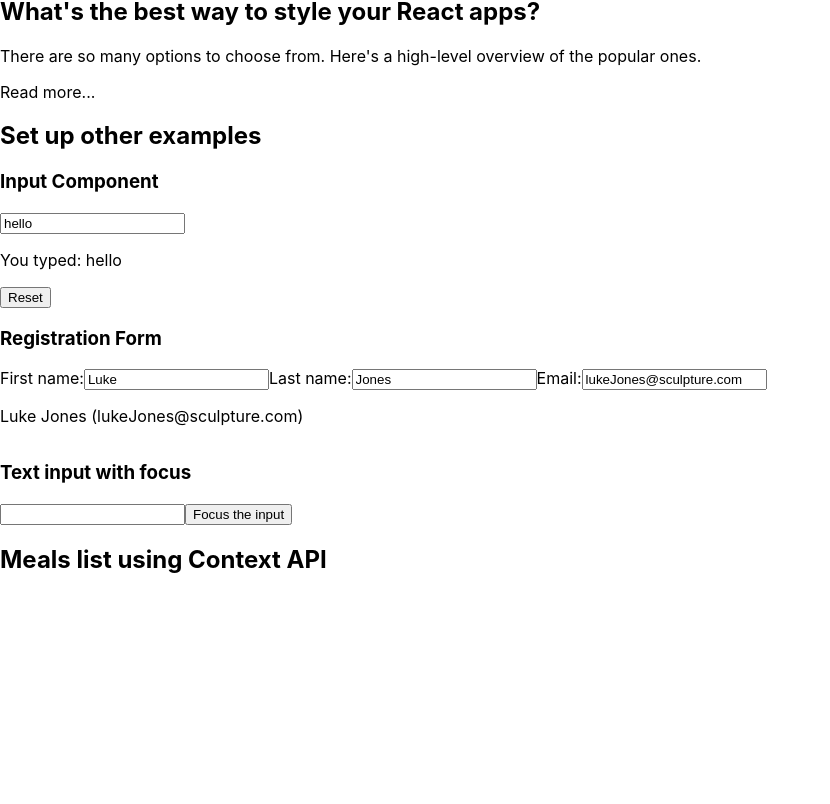
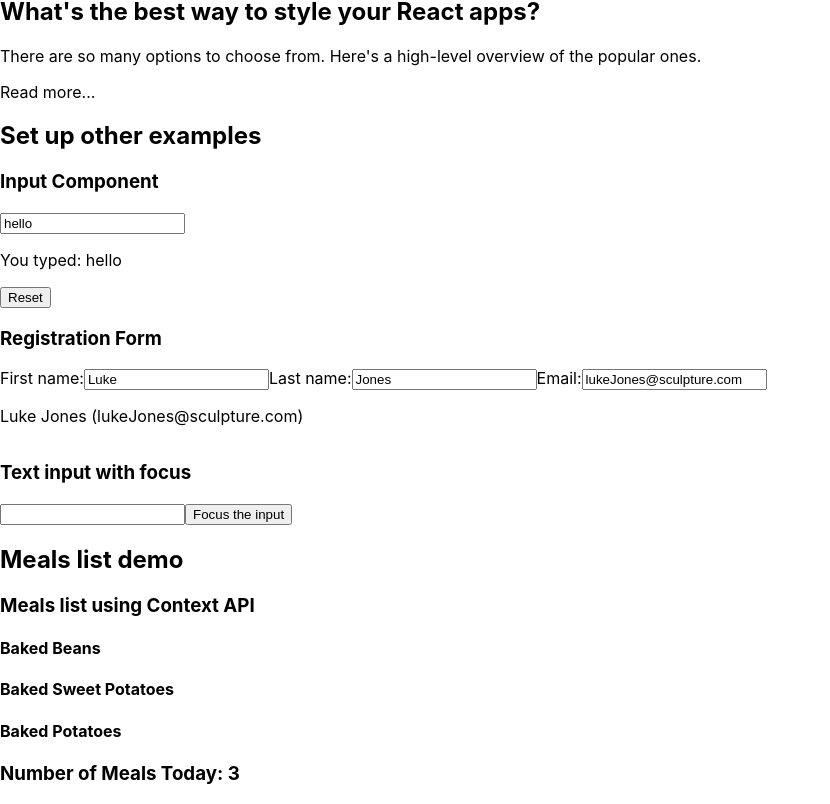
Before and after one commit to surajjayraman/customizing-example, a React (Create React App) app: page / in a window 1280 px wide. Shown: the part 252-1056 px from the top of the page, without its empty margins (0-830 px from the left). Before the commit the page ends 846 px from the top, so only its background shows below. Built offline with nearby package versions, Linux system fonts and the light colour scheme.

Commit message:
Add MealsList and Counter components

```diff
--- a/src/App.js
+++ b/src/App.js
@@ -4,6 +4,10 @@ import Intro2 from "./components/Intro2";
 import Intro3 from "./components/Intro3";
 import RegisterForm from "./components/RegisterForm";
 import TextInputWithFocusButton from "./components/TextInputWithFocusButton";
+import MealsProvider from "./providers/MealsProvider";
+import MealsList from "./components/MealsList";
+import Counter from "./components/Counter";
+
 function App() {
   function handleClick() {
    let randomNum = Math.floor(Math.random() * 3) + 1;
@@ -35,7 +39,11 @@ function App() {
       </tr>
      </div>
      <div>
-      <h2>Meals list using Context API</h2>
+      <h2>Meals list demo</h2>
+      <MealsProvider>
+        <MealsList />
+        <Counter />
+      </MealsProvider>
     </div>
    </div>
  );
--- /dev/null
+++ b/src/components/Counter.js
@@ -0,0 +1,14 @@
+import { useMealsListContext } from "../providers/MealsProvider";
+
+const Counter = () => {
+
+    const { meals } = useMealsListContext();
+
+    return (
+        <div>
+            <h3>Number of Meals Today: {meals.length} </h3>
+        </div>
+    )
+}
+
+export default Counter;
--- /dev/null
+++ b/src/components/MealsList.js
@@ -0,0 +1,20 @@
+import { useMealsListContext } from "../providers/MealsProvider";
+
+const MealsList = () => {
+
+    const { meals } = useMealsListContext();
+
+    return (
+        <div>
+            <h3>Meals list using Context API</h3>
+            {
+                meals.map((meal, index) => (
+                    <h4 key={index}> {meal} </h4>
+
+                ))
+            }
+        </div>
+    )
+}
+
+export default MealsList;
--- a/src/providers/MealsProvider.js
+++ b/src/providers/MealsProvider.js
@@ -1,4 +1,4 @@
-import { React } from 'react';
+import React from 'react';
 
 const MealsContext = React.createContext();
 
```
